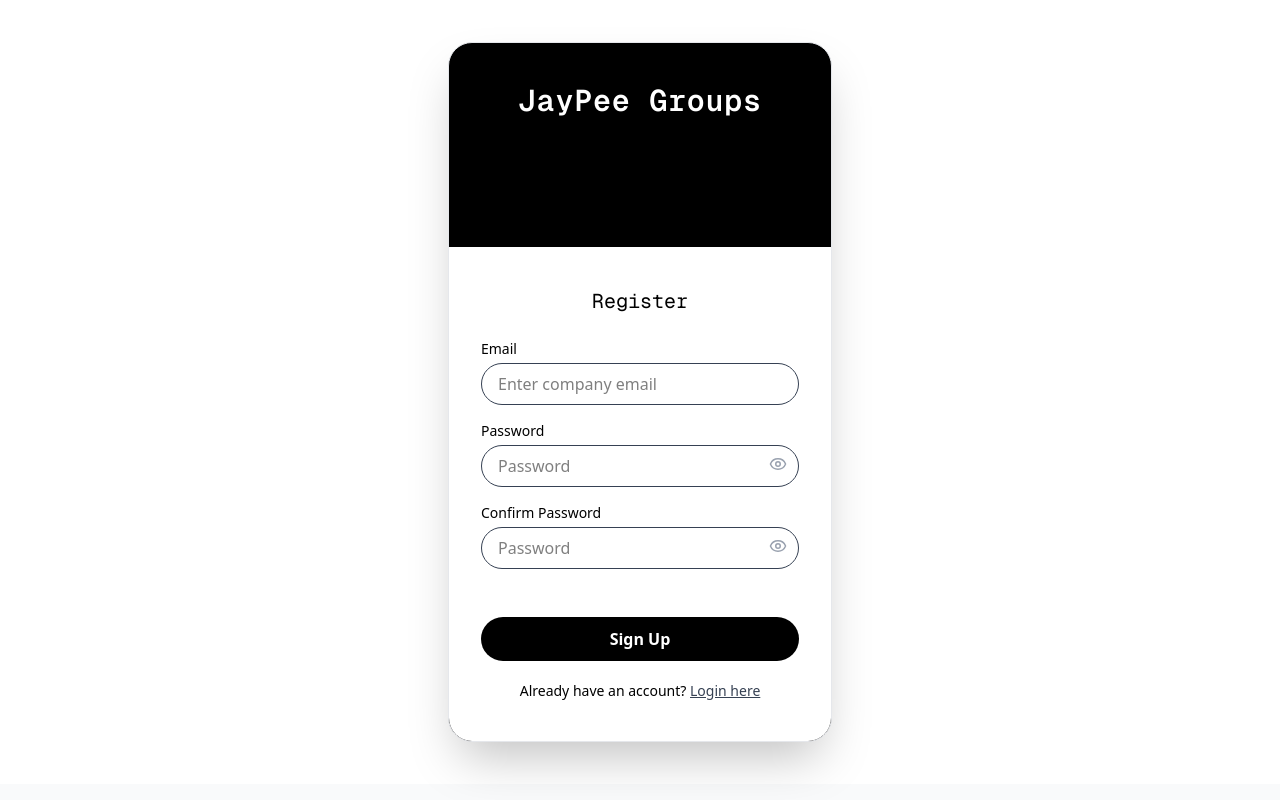
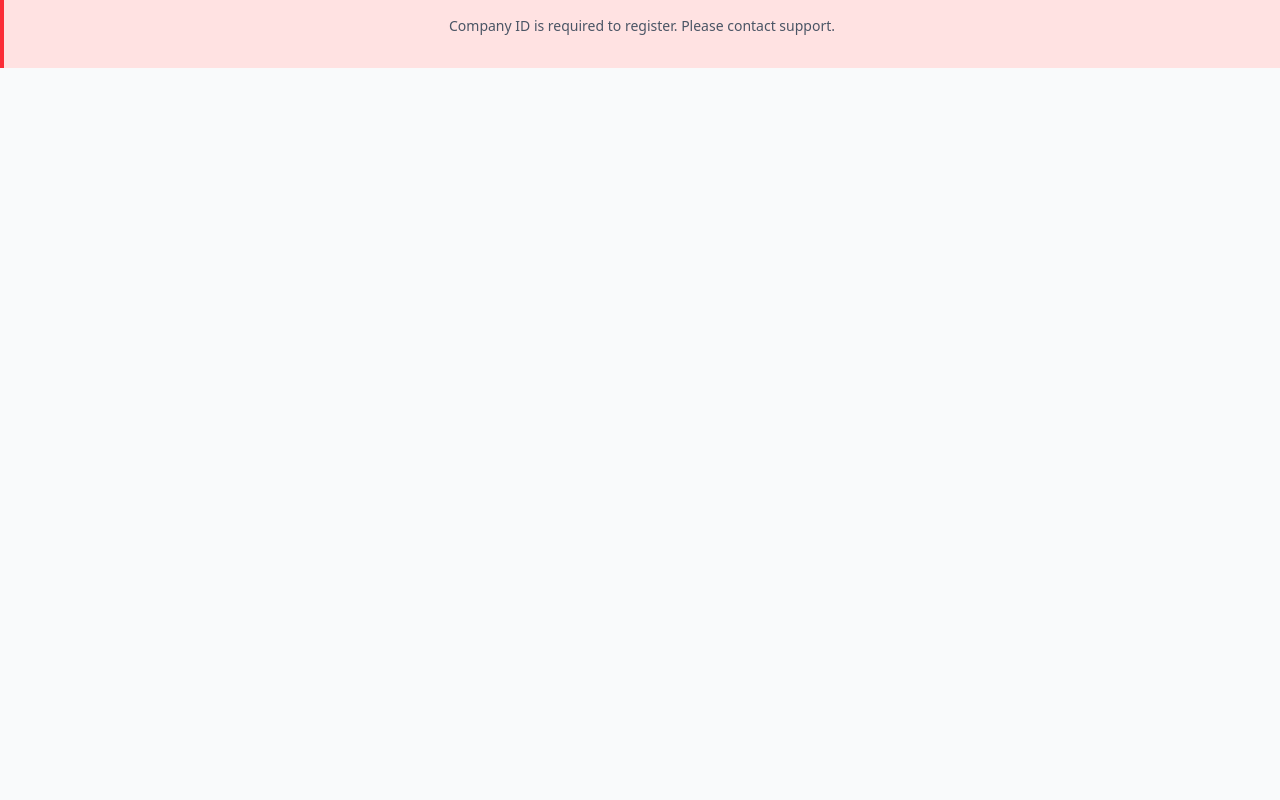
Before and after one commit to jaypeegroupapp/company-client, a Next.js app: page /register in a window 1280 px wide. Built offline with nearby package versions, Linux system fonts and the light colour scheme; no server answers; the database is empty.

Commit message:
refactor: hidding register link and validating companyId to access register page

```diff
--- a/app/(auth)/register/page.tsx
+++ b/app/(auth)/register/page.tsx
@@ -9,6 +9,20 @@ export default async function Page({
 }) {
   const query = await searchParams;
   const companyId = query.companyId || "";
+
+  if (!companyId) {
+    return (
+      <div
+        className="bg-red-100 border-l-4 border-red-500 text-red-700 p-4 mb-4"
+        role="alert"
+      >
+        <p className="text-center text-sm text-gray-600 mb-4">
+          Company ID is required to register. Please contact support.
+        </p>
+      </div>
+    );
+  }
+
   const company = await getCompanyById(companyId);
   const isRegistered = !!company?.userId;
 
--- a/components/(auth)/login/form.tsx
+++ b/components/(auth)/login/form.tsx
@@ -19,7 +19,7 @@ const LoginForm = () => {
 
   const [state, formAction, isPending] = useActionState(
     loginUser,
-    initialState
+    initialState,
   );
 
   const formRef = useRef<HTMLFormElement>(null);
@@ -73,12 +73,12 @@ const LoginForm = () => {
         <p className="text-red-600 text-sm mt-2">{state.message}</p>
       )}
 
-      <p className="mt-5 text-sm text-center">
+      {/* <p className="mt-5 text-sm text-center">
         Don't have an account?{" "}
         <Link href="/register" className="text-gray-700 underline">
           Register here
         </Link>
-      </p>
+      </p> */}
     </motion.form>
   );
 };
```
